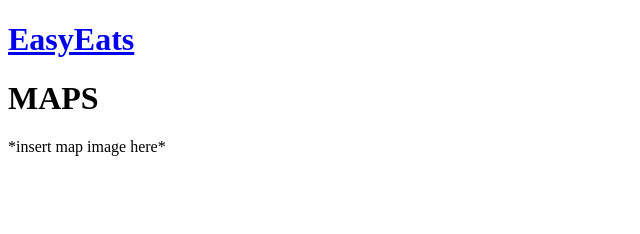
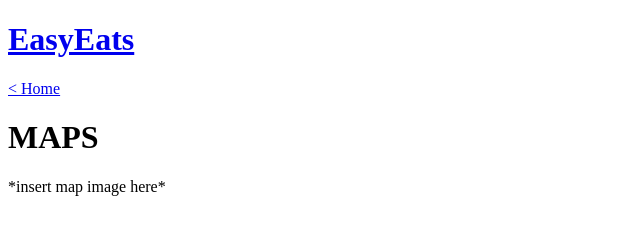
Before and after one commit to yumiminami97/EasyEats, a plain HTML site: page maps.html in a window 1280 px wide. Shown: the whole page, without its empty margins (0-640 px from the left). Drawn offline with Linux system fonts and the light colour scheme.

Commit message:
maps feature links

```diff
--- a/maps.html
+++ b/maps.html
@@ -9,6 +9,9 @@
 <a href="home.html">
 <h1> EasyEats</h1>
 </a>
+<a href="home.html">
+  <p>< Home</p>
+</a>
 
 <body>
 
```
